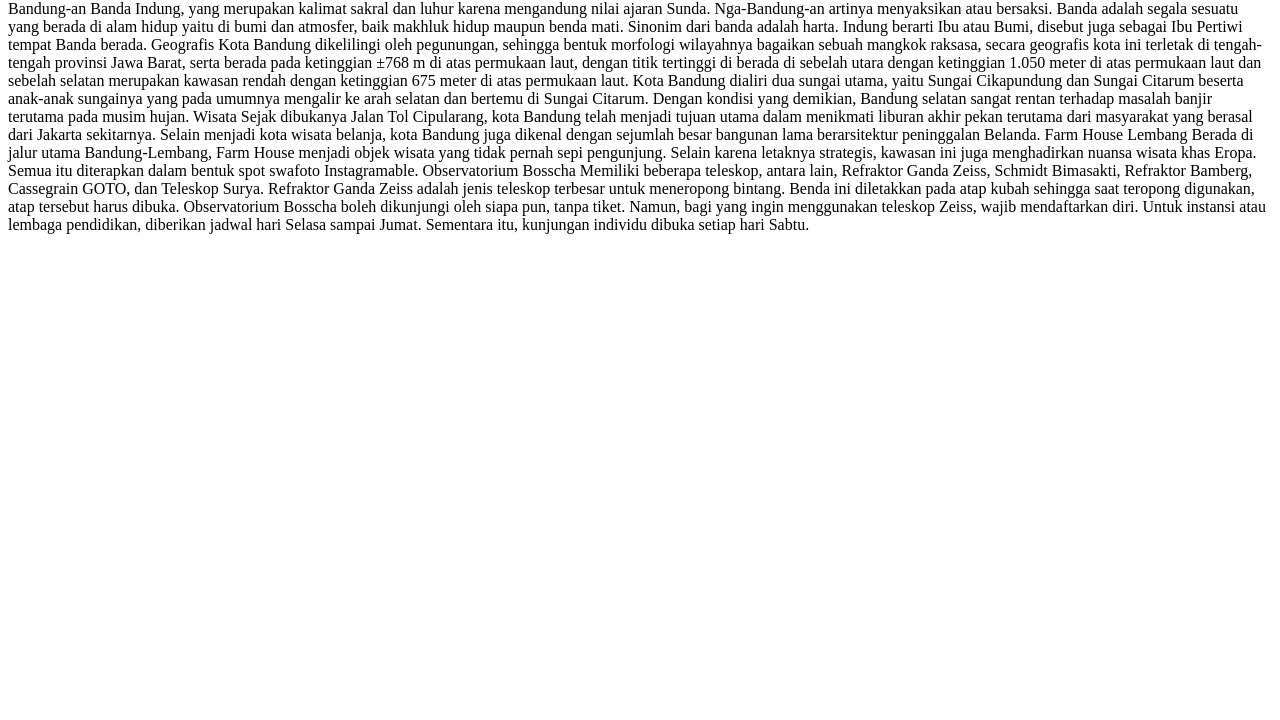
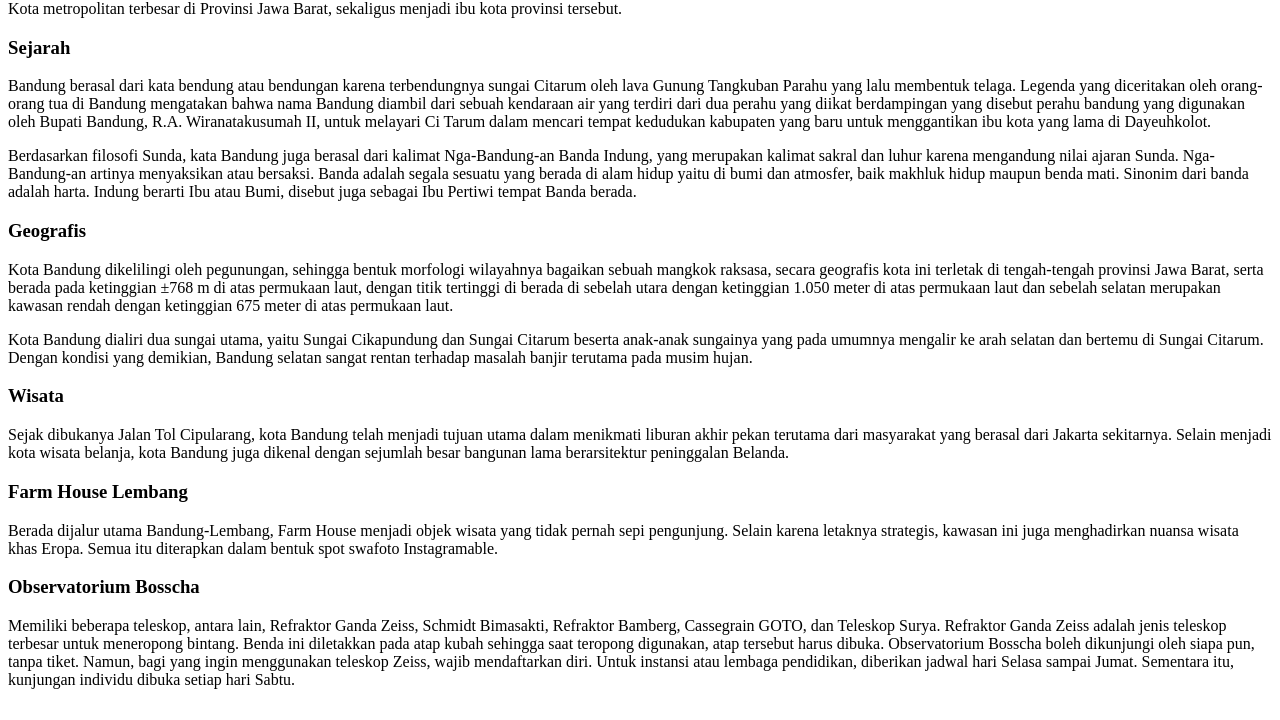
Before and after one commit to delfiardius/dicodingtutorial, a plain HTML site: page pengenalan web dasar/index.html in a window 1280 px wide. Shown: the part 80-800 px from the top of the page. Drawn offline with Linux system fonts and the light colour scheme.

Commit message:
modified content of index.html file

```diff
--- a/pengenalan web dasar/index.html
+++ b/pengenalan web dasar/index.html
@@ -3,56 +3,84 @@
   <head>
     <meta charset="UTF-8" />
     <meta name="viewport" content="width=device-width, initial-scale=1.0" />
-    <title>Halaman Web Pertama</title>
+    <title>Halaman Profil Bandung</title>
   </head>
   <body>
     <div class="container">
       <div class="content">
-        Bandung Kota metropolitan terbesar di Provinsi Jawa Barat, sekaligus
-        menjadi ibu kota provinsi tersebut. Sejarah Kata Bandung berasal dari
-        kata bendung atau bendungan karena terbendungnya sungai Citarum oleh
-        lava Gunung Tangkuban Parahu yang lalu membentuk telaga. Legenda yang
-        diceritakan oleh orang-orang tua di Bandung mengatakan bahwa nama
-        Bandung diambil dari sebuah kendaraan air yang terdiri dari dua perahu
-        yang diikat berdampingan yang disebut perahu bandung yang digunakan oleh
-        Bupati Bandung, R.A. Wiranatakusumah II, untuk melayari Ci Tarum dalam
-        mencari tempat kedudukan kabupaten yang baru untuk menggantikan ibu kota
-        yang lama di Dayeuhkolot. Berdasarkan filosofi Sunda, kata Bandung juga
-        berasal dari kalimat Nga-Bandung-an Banda Indung, yang merupakan kalimat
-        sakral dan luhur karena mengandung nilai ajaran Sunda. Nga-Bandung-an
-        artinya menyaksikan atau bersaksi. Banda adalah segala sesuatu yang
-        berada di alam hidup yaitu di bumi dan atmosfer, baik makhluk hidup
-        maupun benda mati. Sinonim dari banda adalah harta. Indung berarti Ibu
-        atau Bumi, disebut juga sebagai Ibu Pertiwi tempat Banda berada.
-        Geografis Kota Bandung dikelilingi oleh pegunungan, sehingga bentuk
-        morfologi wilayahnya bagaikan sebuah mangkok raksasa, secara geografis
-        kota ini terletak di tengah-tengah provinsi Jawa Barat, serta berada
-        pada ketinggian ±768 m di atas permukaan laut, dengan titik tertinggi di
-        berada di sebelah utara dengan ketinggian 1.050 meter di atas permukaan
-        laut dan sebelah selatan merupakan kawasan rendah dengan ketinggian 675
-        meter di atas permukaan laut. Kota Bandung dialiri dua sungai utama,
-        yaitu Sungai Cikapundung dan Sungai Citarum beserta anak-anak sungainya
-        yang pada umumnya mengalir ke arah selatan dan bertemu di Sungai
-        Citarum. Dengan kondisi yang demikian, Bandung selatan sangat rentan
-        terhadap masalah banjir terutama pada musim hujan. Wisata Sejak
-        dibukanya Jalan Tol Cipularang, kota Bandung telah menjadi tujuan utama
-        dalam menikmati liburan akhir pekan terutama dari masyarakat yang
-        berasal dari Jakarta sekitarnya. Selain menjadi kota wisata belanja,
-        kota Bandung juga dikenal dengan sejumlah besar bangunan lama
-        berarsitektur peninggalan Belanda. Farm House Lembang Berada di jalur
-        utama Bandung-Lembang, Farm House menjadi objek wisata yang tidak pernah
-        sepi pengunjung. Selain karena letaknya strategis, kawasan ini juga
-        menghadirkan nuansa wisata khas Eropa. Semua itu diterapkan dalam bentuk
-        spot swafoto Instagramable. Observatorium Bosscha Memiliki beberapa
-        teleskop, antara lain, Refraktor Ganda Zeiss, Schmidt Bimasakti,
-        Refraktor Bamberg, Cassegrain GOTO, dan Teleskop Surya. Refraktor Ganda
-        Zeiss adalah jenis teleskop terbesar untuk meneropong bintang. Benda ini
-        diletakkan pada atap kubah sehingga saat teropong digunakan, atap
-        tersebut harus dibuka. Observatorium Bosscha boleh dikunjungi oleh siapa
-        pun, tanpa tiket. Namun, bagi yang ingin menggunakan teleskop Zeiss,
-        wajib mendaftarkan diri. Untuk instansi atau lembaga pendidikan,
-        diberikan jadwal hari Selasa sampai Jumat. Sementara itu, kunjungan
-        individu dibuka setiap hari Sabtu.
+        <h1>Bandung</h1>
+        Kota metropolitan terbesar di Provinsi Jawa Barat, sekaligus menjadi ibu
+        kota provinsi tersebut.
+
+        <h3>Sejarah</h3>
+        <p>
+          Bandung berasal dari kata bendung atau bendungan karena terbendungnya
+          sungai Citarum oleh lava Gunung Tangkuban Parahu yang lalu membentuk
+          telaga. Legenda yang diceritakan oleh orang-orang tua di Bandung
+          mengatakan bahwa nama Bandung diambil dari sebuah kendaraan air yang
+          terdiri dari dua perahu yang diikat berdampingan yang disebut perahu
+          bandung yang digunakan oleh Bupati Bandung, R.A. Wiranatakusumah II,
+          untuk melayari Ci Tarum dalam mencari tempat kedudukan kabupaten yang
+          baru untuk menggantikan ibu kota yang lama di Dayeuhkolot.
+        </p>
+
+        <p>
+          Berdasarkan filosofi Sunda, kata Bandung juga berasal dari kalimat
+          Nga-Bandung-an Banda Indung, yang merupakan kalimat sakral dan luhur
+          karena mengandung nilai ajaran Sunda. Nga-Bandung-an artinya
+          menyaksikan atau bersaksi. Banda adalah segala sesuatu yang berada di
+          alam hidup yaitu di bumi dan atmosfer, baik makhluk hidup maupun benda
+          mati. Sinonim dari banda adalah harta. Indung berarti Ibu atau Bumi,
+          disebut juga sebagai Ibu Pertiwi tempat Banda berada.
+        </p>
+
+        <h3>Geografis</h3>
+        <p>
+          Kota Bandung dikelilingi oleh pegunungan, sehingga bentuk morfologi
+          wilayahnya bagaikan sebuah mangkok raksasa, secara geografis kota ini
+          terletak di tengah-tengah provinsi Jawa Barat, serta berada pada
+          ketinggian ±768 m di atas permukaan laut, dengan titik tertinggi di
+          berada di sebelah utara dengan ketinggian 1.050 meter di atas
+          permukaan laut dan sebelah selatan merupakan kawasan rendah dengan
+          ketinggian 675 meter di atas permukaan laut.
+        </p>
+
+        <p>
+          Kota Bandung dialiri dua sungai utama, yaitu Sungai Cikapundung dan
+          Sungai Citarum beserta anak-anak sungainya yang pada umumnya mengalir
+          ke arah selatan dan bertemu di Sungai Citarum. Dengan kondisi yang
+          demikian, Bandung selatan sangat rentan terhadap masalah banjir
+          terutama pada musim hujan.
+        </p>
+
+        <h3>Wisata</h3>
+        <p>
+          Sejak dibukanya Jalan Tol Cipularang, kota Bandung telah menjadi
+          tujuan utama dalam menikmati liburan akhir pekan terutama dari
+          masyarakat yang berasal dari Jakarta sekitarnya. Selain menjadi kota
+          wisata belanja, kota Bandung juga dikenal dengan sejumlah besar
+          bangunan lama berarsitektur peninggalan Belanda.
+        </p>
+
+        <h3>Farm House Lembang</h3>
+        <p>
+          Berada dijalur utama Bandung-Lembang, Farm House menjadi objek wisata
+          yang tidak pernah sepi pengunjung. Selain karena letaknya strategis,
+          kawasan ini juga menghadirkan nuansa wisata khas Eropa. Semua itu
+          diterapkan dalam bentuk spot swafoto Instagramable.
+        </p>
+        <h3>Observatorium Bosscha</h3>
+        <p>
+          Memiliki beberapa teleskop, antara lain, Refraktor Ganda Zeiss,
+          Schmidt Bimasakti, Refraktor Bamberg, Cassegrain GOTO, dan Teleskop
+          Surya. Refraktor Ganda Zeiss adalah jenis teleskop terbesar untuk
+          meneropong bintang. Benda ini diletakkan pada atap kubah sehingga saat
+          teropong digunakan, atap tersebut harus dibuka. Observatorium Bosscha
+          boleh dikunjungi oleh siapa pun, tanpa tiket. Namun, bagi yang ingin
+          menggunakan teleskop Zeiss, wajib mendaftarkan diri. Untuk instansi
+          atau lembaga pendidikan, diberikan jadwal hari Selasa sampai Jumat.
+          Sementara itu, kunjungan individu dibuka setiap hari Sabtu.
+        </p>
       </div>
     </div>
   </body>
```
